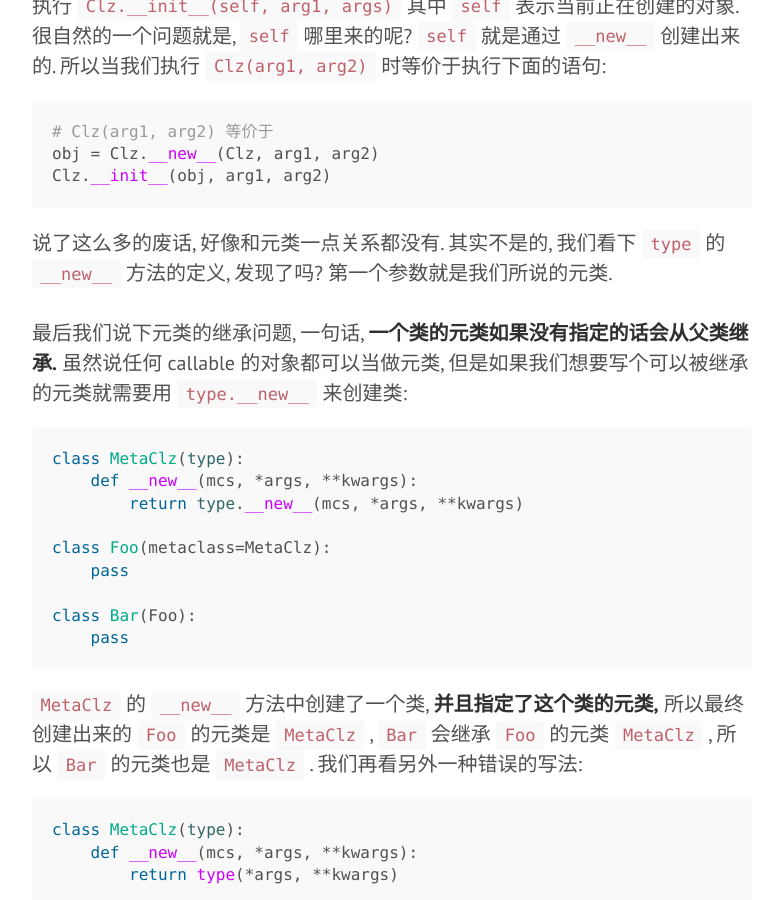
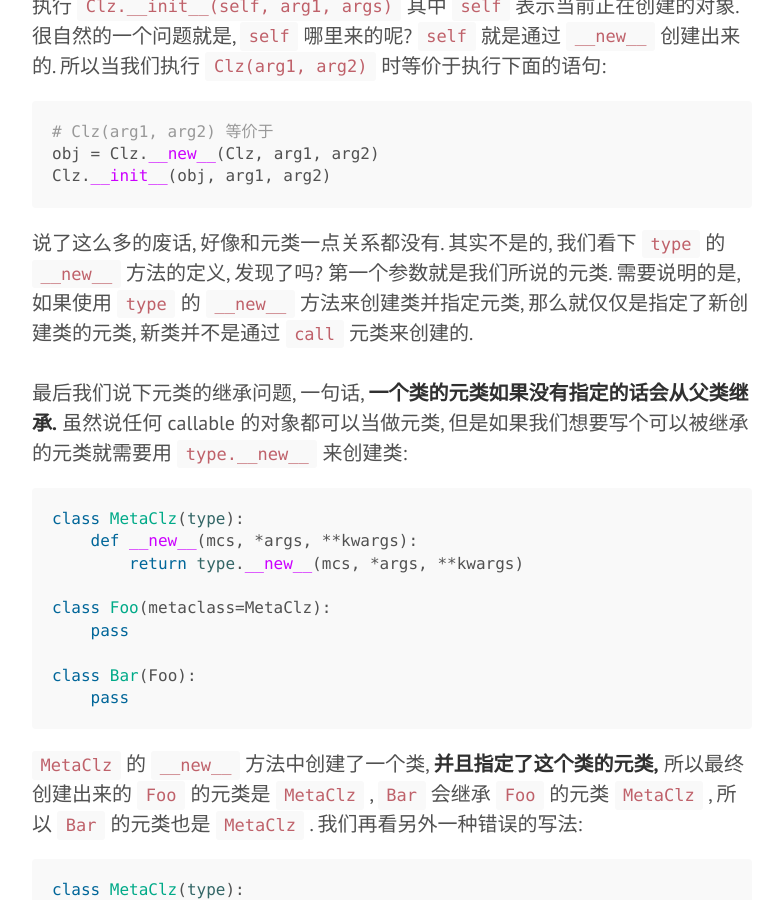
Before and after one commit to yoncise/yoncise.github.io, a Jekyll site: the page built from _posts/2020-12-26-26484747.md, in a window 1280 px wide and 900 px high, scrolled down 4204 px. Shown: the whole window, without its empty margins (428-1208 px from the left). Built offline with Jekyll 4.4.1, drawn with Linux system fonts in a browser that asks for light colours.

Commit message:
sync from yuque

````diff
--- a/_posts/2020-12-26-26484747.md
+++ b/_posts/2020-12-26-26484747.md
@@ -109,7 +109,7 @@ Clz = type.__new__(type, 'Clz', (object,), {'hello': 'world'})
 obj = Clz.__new__(Clz, arg1, arg2)
 Clz.__init__(obj, arg1, arg2)
 ```
-说了这么多的废话, 好像和元类一点关系都没有. 其实不是的, 我们看下 `type` 的 `__new__` 方法的定义, 发现了吗? 第一个参数就是我们所说的元类. <br />
+说了这么多的废话, 好像和元类一点关系都没有. 其实不是的, 我们看下 `type` 的 `__new__` 方法的定义, 发现了吗? 第一个参数就是我们所说的元类. 需要说明的是, 如果使用 `type` 的 `__new__` 方法来创建类并指定元类, 那么就仅仅是指定了新创建类的元类, 新类并不是通过 `call` 元类来创建的.<br />
 <br />最后我们说下元类的继承问题, 一句话, **一个类的元类如果没有指定的话会从父类继承.** 虽然说任何 callable 的对象都可以当做元类, 但是如果我们想要写个可以被继承的元类就需要用 `type.__new__` 来创建类:
 ```python
 class MetaClz(type):
````
